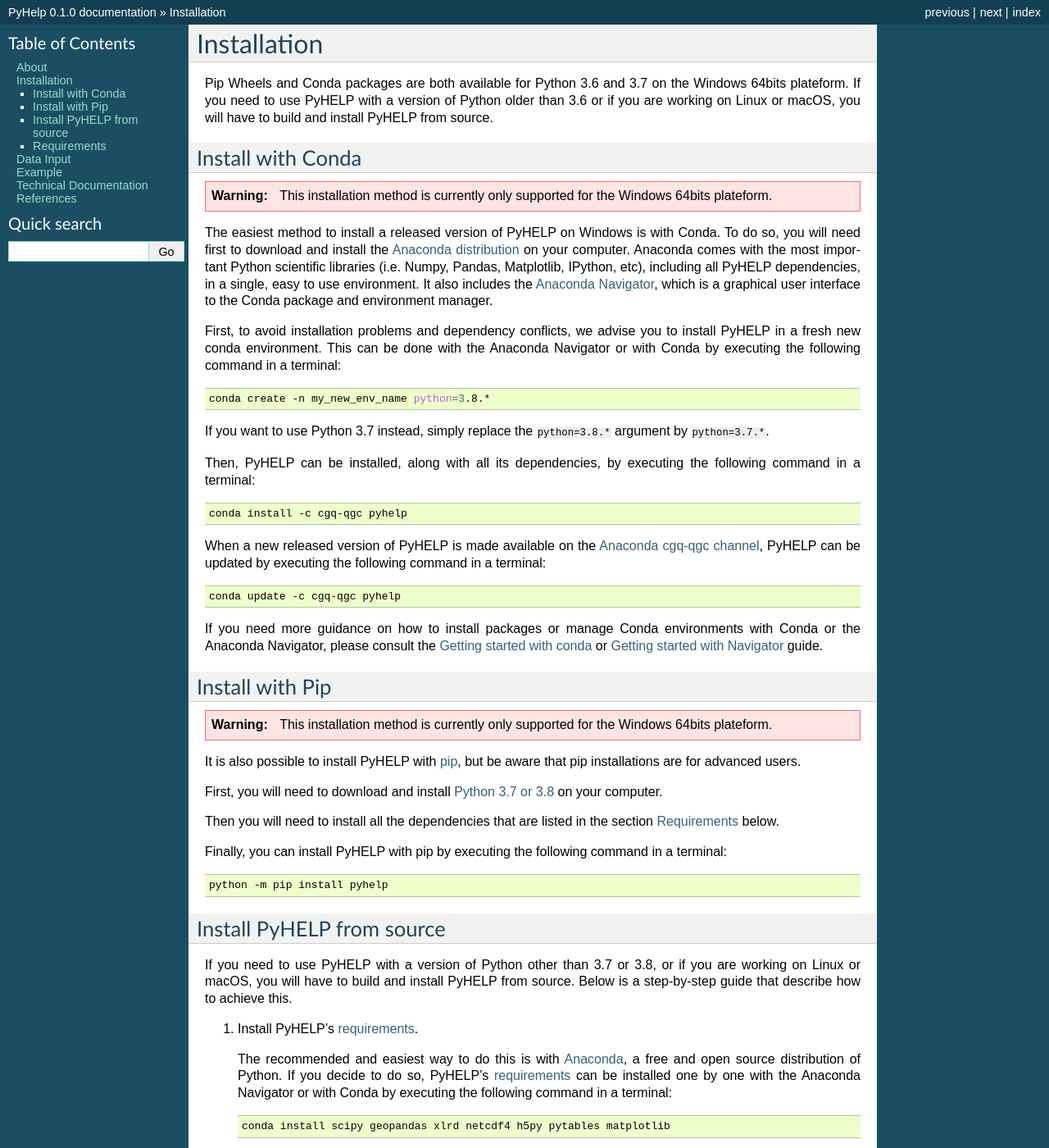
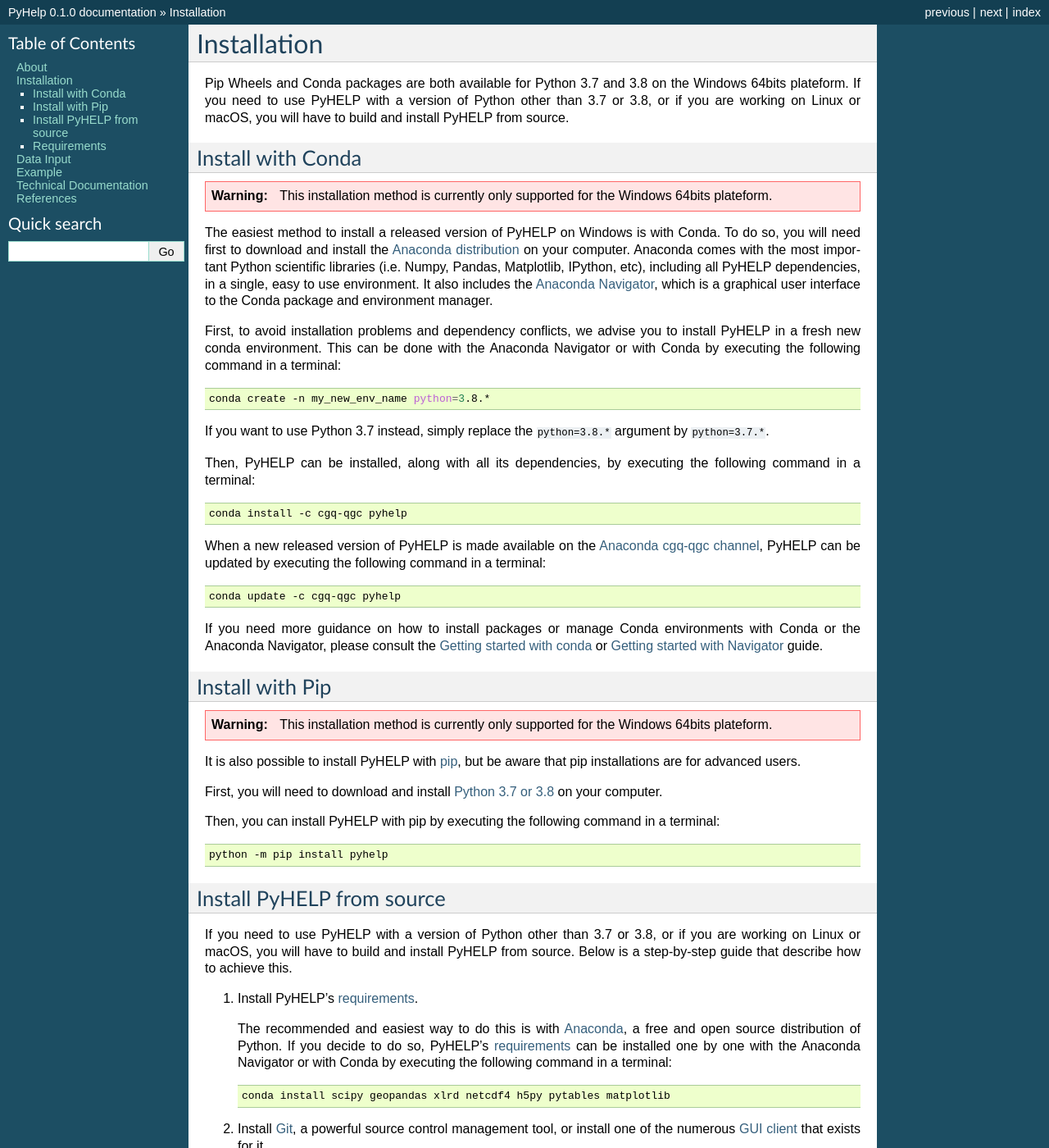
Before and after one commit to cgq-qgc/pyhelp, a Sphinx documentation site: the page built from docs/installation.rst, in a window 1280 px wide and 1400 px high. Shown: the whole window at 82% size. Built offline with Sphinx 7.4.7, drawn with Linux system fonts in a browser that asks for light colours; formulas are drawn with MathJax 3; some of the changed text lies outside the part shown.

Commit message:
Update installation doc

```diff
--- a/docs/installation.rst
+++ b/docs/installation.rst
@@ -1,11 +1,11 @@
 Installation
 =================================
 
-Pip Wheels and Conda packages are both available for Python 3.6 and 3.7 on the
+Pip Wheels and Conda packages are both available for Python 3.7 and 3.8 on the
 Windows 64bits plateform.
-If you need to use PyHELP with a version of Python older than 3.6 or if you
-are working on Linux or macOS, you will have to build and install PyHELP from
-source.
+If you need to use PyHELP with a version of Python other than 3.7 or 3.8, or
+if you are working on Linux or macOS, you will have to build and install
+PyHELP from source.
 
 Install with Conda
 ---------------------------------
@@ -66,10 +66,7 @@
 First, you will need to download and install `Python 3.7 or 3.8`_ on your
 computer.
 
-Then you will need to install all the dependencies that are listed in
-the section :ref:`sec_requirements` below.
-
-Finally, you can install PyHELP with pip by executing the following command
+Then, you can install PyHELP with pip by executing the following command
 in a terminal:
 
 .. code-block:: bash
@@ -140,16 +137,12 @@
 Requirements
 -----------------------------------------------
 
-- `Python <https://www.python.org/>`_ == 3.6
+- `Python <https://www.python.org/>`_
 - `Matplotlib <https://matplotlib.org/>`_
 - `Numpy <https://www.numpy.org/>`_
 - `Pandas <https://pandas.pydata.org/>`_
 - `Scipy <https://www.scipy.org/>`_
-- `xlrd <https://github.com/python-excel/xlrd/>`_
-- `netCDF4 <http://unidata.github.io/netcdf4-python/>`_
 - `H5py <https://www.h5py.org/>`_
-- `GeoPandas <http://geopandas.org/>`_
-- `PyTables <https://www.pytables.org/>`_
 
 .. _Anaconda cgq-qgc channel: https://anaconda.org/cgq-qgc/pyhelp
 .. _Anaconda: https://www.anaconda.com/download/
```
